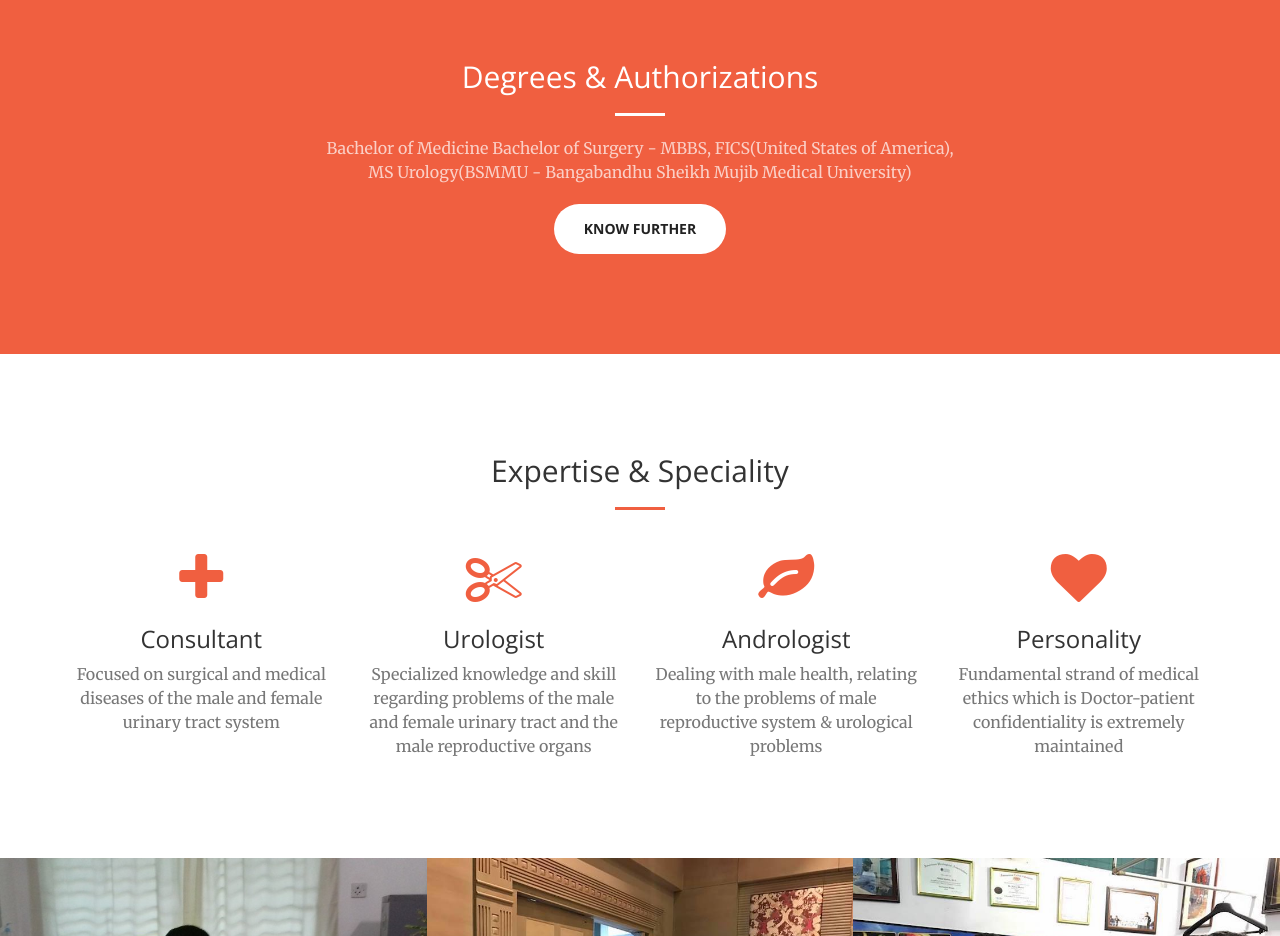
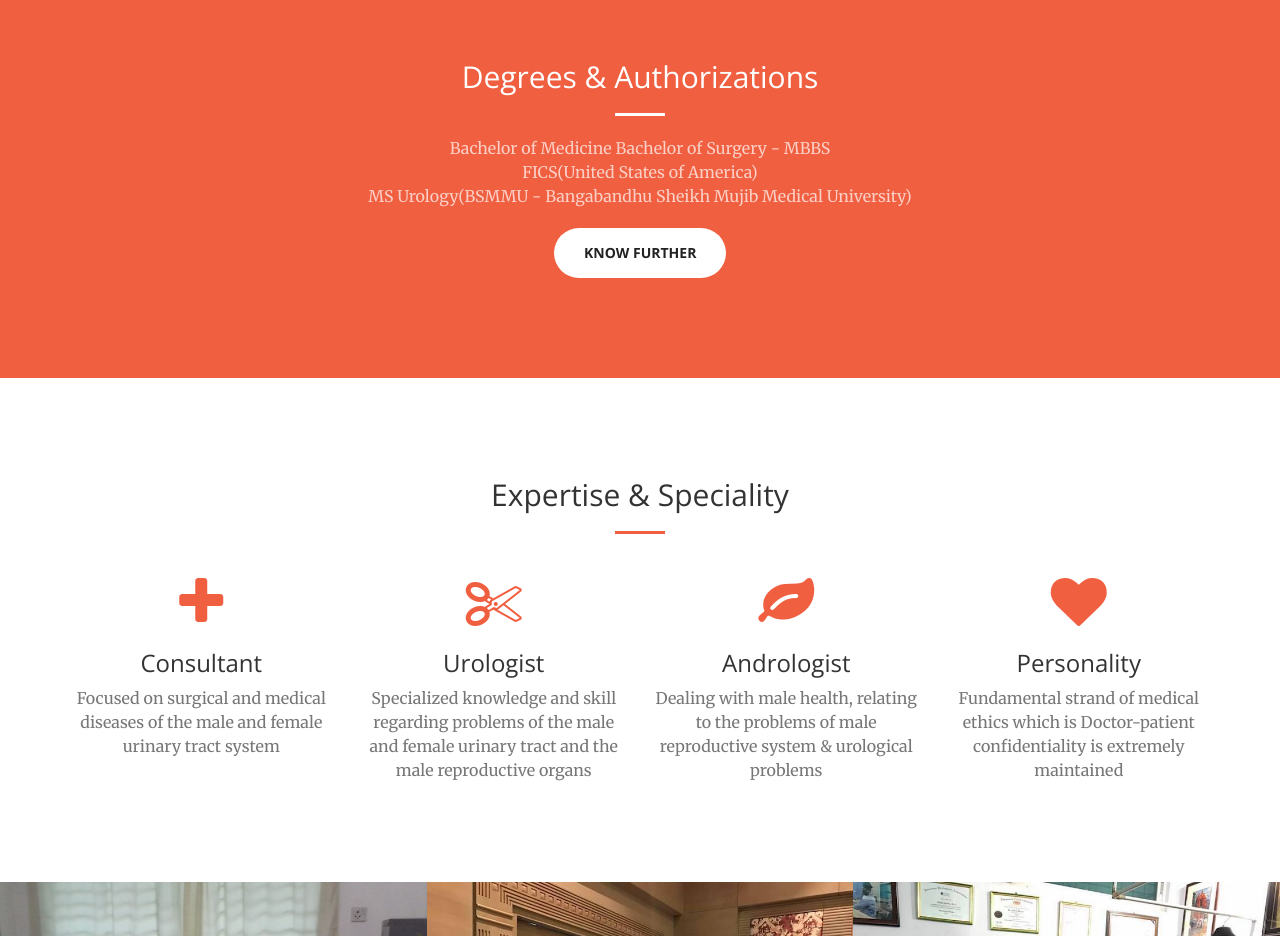
Before and after one commit to nuhil/batenuro, a website: page index.html in a window 1280 px wide. Shown: the part 840-1776 px from the top of the page. Drawn offline with nearby package versions, Linux system fonts and the light colour scheme.

Commit message:
Update index.html

```diff
--- a/index.html
+++ b/index.html
@@ -85,7 +85,7 @@
                 <div class="col-lg-8 col-lg-offset-2 text-center">
                     <h2 class="section-heading">Degrees &amp; Authorizations</h2>
                     <hr class="light">
-                    <p class="text-faded">Bachelor of Medicine Bachelor of Surgery - MBBS, FICS(United States of America), <br/> MS Urology(BSMMU - Bangabandhu Sheikh Mujib Medical University)</p>
+                    <p class="text-faded">Bachelor of Medicine Bachelor of Surgery - MBBS<br/> FICS(United States of America)<br/> MS Urology(BSMMU - Bangabandhu Sheikh Mujib Medical University)</p>
                     <a href="#services" class="page-scroll btn btn-default btn-xl sr-button">Know Further</a>
                 </div>
             </div>
```
